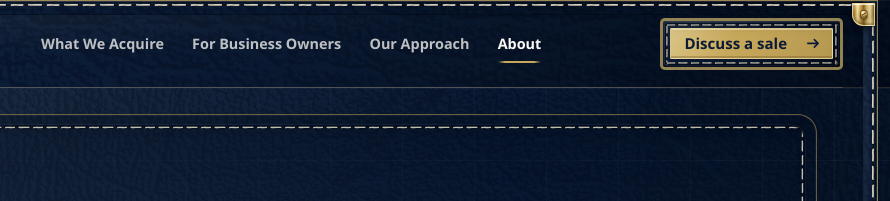
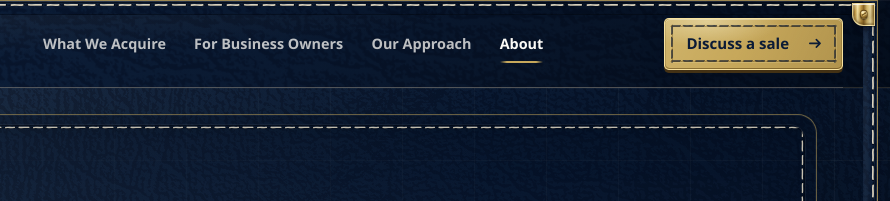
Before and after one commit to DM-ai-tools/Hyperboards, an Astro site: page /about in a window 1280 px wide. Shown: the top 201 px of the page, 390-1280 px from the left. Built offline with nearby package versions, Linux system fonts and the light colour scheme; Astro itself is replaced by a stand-in of ours.

Commit message:
feat: finish leather CTAs with inset navy stitching

```diff
--- a/src/components/ButtonLink.astro
+++ b/src/components/ButtonLink.astro
@@ -78,35 +78,49 @@ const { href, variant = 'primary', class: className } = Astro.props;
   }
 
   .button--primary {
-    border-color: rgba(199, 168, 91, 0.72);
-    background-color: var(--color-midnight);
-    background-image: var(--texture-leather);
+    border: 1px solid rgba(255, 235, 168, 0.88);
+    background-color: var(--color-brass);
+    background-image: none;
     color: var(--color-midnight);
-    box-shadow: var(--leather-depth);
+    box-shadow:
+      inset 0 0 0 1px rgba(82, 59, 17, 0.24),
+      0 0.18rem 0 rgba(86, 61, 18, 0.78),
+      0 0.65rem 1.45rem rgba(4, 13, 29, 0.22);
   }
 
   .button--primary::before {
     z-index: 1;
-    background: var(--stitch-frame-compact);
-    box-shadow: var(--stitch-channel-shadow);
+    inset: 0.32rem;
+    border-radius: calc(var(--radius-sm) - 0.12rem);
+    background:
+      url('/assets/saddle-stitch-navy-horizontal.svg') left top / 24px 4px repeat-x,
+      url('/assets/saddle-stitch-navy-horizontal.svg') left bottom / 24px 4px repeat-x,
+      url('/assets/saddle-stitch-navy-vertical.svg') left top / 4px 24px repeat-y,
+      url('/assets/saddle-stitch-navy-vertical.svg') right top / 4px 24px repeat-y;
+    box-shadow:
+      inset 0 0 0 1px rgba(255, 239, 181, 0.2),
+      inset 0 1px 0 rgba(88, 63, 17, 0.12);
   }
 
   .button--primary::after {
     position: absolute;
     z-index: 0;
-    inset: 0.44rem;
-    border: 1px solid rgba(255, 244, 194, 0.52);
-    border-radius: 0.08rem;
+    inset: 0;
+    border-radius: inherit;
     background:
-      linear-gradient(115deg, rgba(255, 250, 214, 0.34), transparent 38%, rgba(91, 67, 23, 0.16)),
-      var(--color-brass);
-    box-shadow: var(--brass-bevel);
+      radial-gradient(ellipse at 24% 5%, rgba(255, 250, 217, 0.42), transparent 38%),
+      linear-gradient(115deg, rgba(255, 247, 196, 0.14), transparent 44%, rgba(77, 55, 16, 0.18));
+    box-shadow:
+      inset 0 1px 0 rgba(255, 250, 214, 0.54),
+      inset 0 -1px 0 rgba(90, 63, 15, 0.42);
     content: '';
     pointer-events: none;
   }
 
   .button--primary:hover::after {
-    background: #d3b768;
+    background:
+      radial-gradient(ellipse at 24% 5%, rgba(255, 252, 226, 0.5), transparent 40%),
+      linear-gradient(115deg, rgba(255, 247, 196, 0.2), transparent 44%, rgba(77, 55, 16, 0.12));
   }
 
   .button--secondary {
```
Also changed, not shown: src/components/home/LeatherHomepage.astro (renamed from src/pages/index.astro, +8 -11 lines), src/pages/design-content/hyperboards.astro (added, +8 -0 lines), tests/functional-folios.test.mjs (+15 -2 lines), tests/material-ui.test.mjs (+18 -11 lines), public/assets/saddle-stitch-navy-horizontal.svg (added), public/assets/saddle-stitch-navy-vertical.svg (added).
